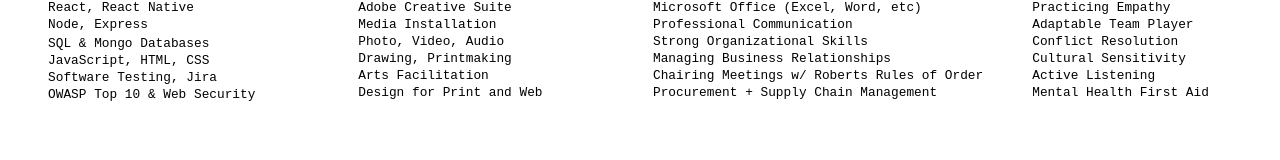
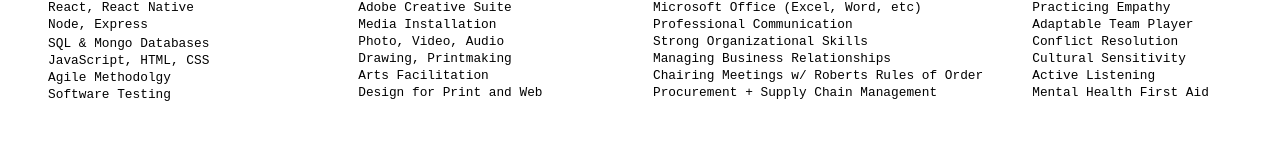
Before and after one commit to evanStudent/personal-website, a plain HTML site: page about.html in a window 1280 px wide. Shown: the part 172-332 px from the top of the page. Drawn offline with Linux system fonts and the light colour scheme; a web font is replaced by a local one.

Commit message:
updated tech skills

```diff
--- a/about.html
+++ b/about.html
@@ -65,8 +65,8 @@
                 <tr><td>Node, Express</td></tr>
                 <tr></tr><td>SQL & Mongo Databases</td></tr>
                 <tr><td>JavaScript, HTML, CSS</td></tr>
-                <tr><td>Software Testing, Jira</td></tr>
-                <tr><td>OWASP Top 10 & Web Security</td></tr>
+                <tr><td>Agile Methodolgy</td></tr>
+                <tr><td>Software Testing</td></tr>
             </table>
             </div>
 
```
